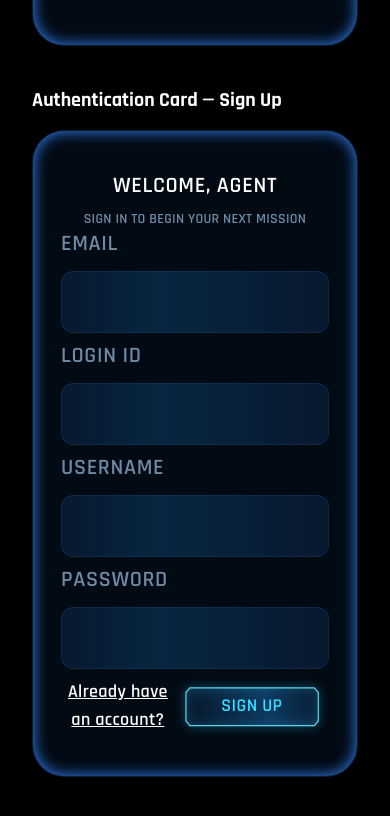
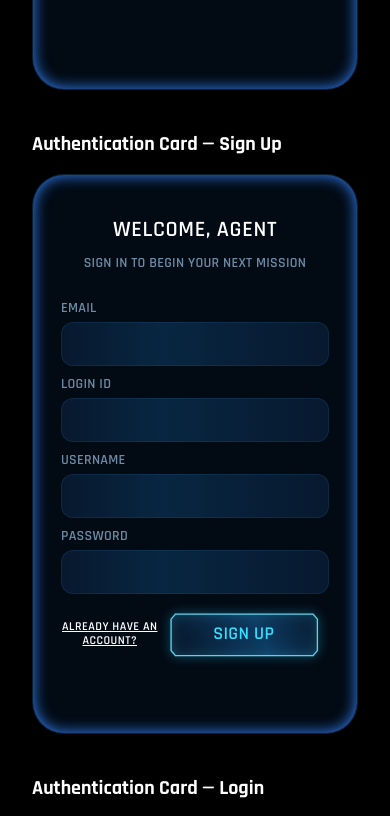
Before and after one commit to IlyasFounas/ft_transcendence, a React (Vite) app in the folder frontend/: page /components in a window 390 px wide. Shown: the part 3360-4176 px from the top of the page. Built offline with nearby package versions, Linux system fonts and the light colour scheme; no server answers.

Commit message:
feat: responsive for AuthenticationSignUp

```diff
--- a/frontend/src/components/authentication/AuthenticationSignUp.tsx
+++ b/frontend/src/components/authentication/AuthenticationSignUp.tsx
@@ -90,6 +90,8 @@ export default function AuthenticationSignUp ({
             w-full
             items-center
             gap-2
+            py-5
+            sm:px-6
             "
         >
             <Input label="email" type="email" value={email} onChange={setEmail}/>
@@ -103,7 +105,9 @@ export default function AuthenticationSignUp ({
                     className="
                         text-text-primary
                         underline
-                        text-heading-small
+                        text-label-small
+                        md:text-body-primary
+                        uppercase
                         cursor-pointer
                         transition
                         duration-150
--- a/frontend/src/components/cards/AuthenticationCard.tsx
+++ b/frontend/src/components/cards/AuthenticationCard.tsx
@@ -11,7 +11,7 @@ export default function AuthenticationCard ({
             flex
             flex-col
             min-w-xs
-            min-h-120
+            min-h-140
             rounded-4xl
             bg-surface-base
             border
--- a/frontend/src/components/primitives/Input.tsx
+++ b/frontend/src/components/primitives/Input.tsx
@@ -17,8 +17,16 @@ export default function Input ({
 }: InputProps) {
 
     return (
-        <div className="flex flex-col gap-3 w-full">
-            <label className="text-heading-medium text-text-secondary uppercase">
+        <div className="flex flex-col gap-1 sm:gap-3 w-full">
+            <label
+                className="
+                    text-body-primary
+                    text-text-secondary
+                    uppercase
+                    sm:text-heading-small
+                    md:text-heading-medium
+                "
+            >
                 {label}
             </label>
             <input
@@ -28,13 +36,18 @@ export default function Input ({
                 onChange={(event) => onChange(event.target.value)}
                 className="
                     w-full
-                    h-15.5
+                    h-11
+                    md:h-15
                     px-6
                     py-4
                     rounded-xl
                     bg-[linear-gradient(90deg,#07192E_0%,rgba(13,58,97,0.6)_38%,#07192E_100%)]
+
                     text-text-primary
-                    text-heading-medium
+                    text-body-primary
+                    sm:text-heading-small
+                    md:text-heading-medium
+
                     border
                     border-border-default
                     transition
```
